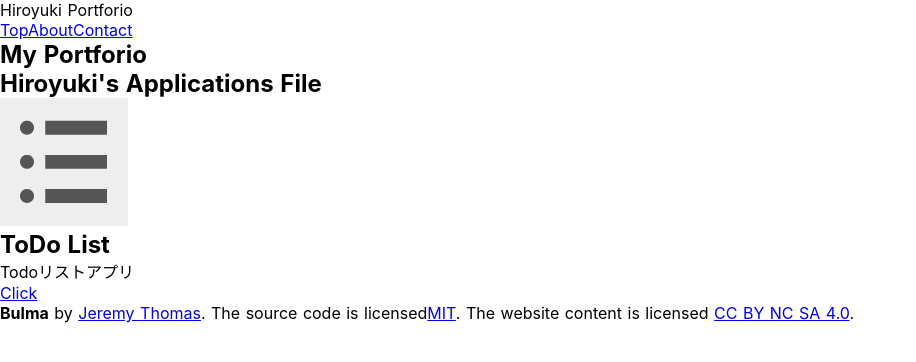
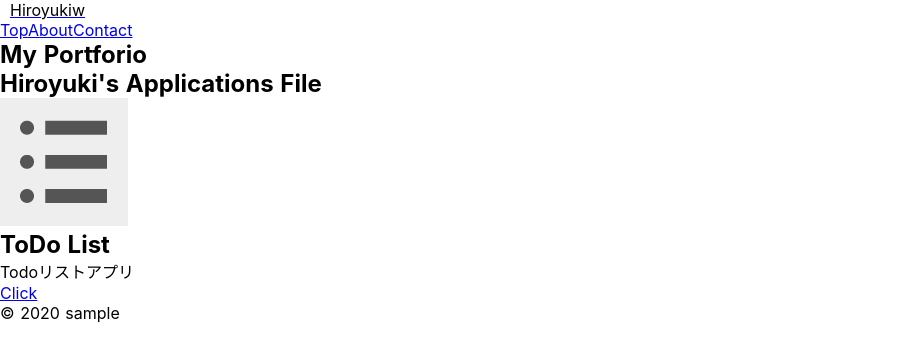
Before and after one commit to hiroyukiw/nuxt-project, a Nuxt app: page / in a window 1280 px wide. Shown: the top 362 px of the page, without its empty margins (0-916 px from the left). Built offline with nearby package versions, Linux system fonts and the light colour scheme.

Commit message:
Copyright Logo

```diff
--- a/components/Footers.vue
+++ b/components/Footers.vue
@@ -1,14 +1,20 @@
 <template lang="pug">
 footer.footer
   .content.has-text-centered
-    p
-      strong Bulma
-      |  by
-      a(href='https://jgthms.com') Jeremy Thomas
-      | . The source code is licensed
-      a(href='http://opensource.org/licenses/mit-license.php') MIT
-      | . The website content
-      |       is licensed
-      a(href='http://creativecommons.org/licenses/by-nc-sa/4.0/') CC BY NC SA 4.0
-      | .
+    p &copy; {{ now }} {{ copyright }}
 </template>
+
+<script>
+export default {
+  data: () => {
+    return {
+      now: '',
+      copyright: 'sample'
+    };
+  },
+  created: function() {
+    var d = new Date();
+    this.now = d.getFullYear();
+  }
+}
+</script>
--- a/components/Logo.vue
+++ b/components/Logo.vue
@@ -1,25 +1,55 @@
 <template>
-  <svg class="NuxtLogo" width="245" height="180" viewBox="0 0 452 342" xmlns="http://www.w3.org/2000/svg">
+  <nuxt-link to="/" class="logo-area">
+    <div class="logo">
+      <svg class="NuxtLogo" width="245" viewBox="0 0 452 342" xmlns="http://www.w3.org/2000/svg">
         <g fill="none" fill-rule="evenodd">
           <path
             d="M139 330l-1-2c-2-4-2-8-1-13H29L189 31l67 121 22-16-67-121c-1-2-9-14-22-14-6 0-15 2-22 15L5 303c-1 3-8 16-2 27 4 6 10 12 24 12h136c-14 0-21-6-24-12z"
             fill="#00C58E"
+            class="triangle01"
           />
           <path
             d="M447 304L317 70c-2-2-9-15-22-15-6 0-15 3-22 15l-17 28v54l39-67 129 230h-49a23 23 0 0 1-2 14l-1 1c-6 11-21 12-23 12h76c3 0 17-1 24-12 3-5 5-14-2-26z"
             fill="#108775"
+            class="triangle02"
           />
           <path
             d="M376 330v-1l1-2c1-4 2-8 1-12l-4-12-102-178-15-27h-1l-15 27-102 178-4 12a24 24 0 0 0 2 15c4 6 10 12 24 12h190c3 0 18-1 25-12zM256 152l93 163H163l93-163z"
             fill="#2F495E"
             fill-rule="nonzero"
+            class="triangle03"
           />
         </g>
       </svg>
+    </div>
+    <p>Hiroyukiw</p>
+  </nuxt-link>
 </template>
 <style>
+.logo-area {
+  display: flex;
+  justify-content: flex-start;
+  align-items: center;
+}
+.logo-area p {
+  color: black;
+}
+.logo {
+  width: 60px;
+  margin-right: 10px;
+}
 .NuxtLogo {
+  width: 100%;
   animation: 1s appear;
+}
+.triangle01 {
+  animation: 1s tri01;
+}
+.triangle02 {
+  animation: 1s tri02;
+}
+.triangle03 {
+  animation: 1s tri03;
 }
 
 @keyframes appear {
@@ -30,4 +60,30 @@
     opacity: 1;
   }
 }
+
+@keyframes tri01 {
+  0% {
+    transform: translateX(-40px);
+  }
+  100% {
+    transform: translateX(0px);
+  }
+}
+
+@keyframes tri02 {
+  0% {
+    transform: translateX(40px);
+  }
+  100% {
+    transform: translateX(0px);
+  }
+}
+@keyframes tri03 {
+  0% {
+    transform: translateY(40px);
+  }
+  100% {
+    transform: translateY(0px);
+  }
+}
 </style>
--- a/components/Navbar.vue
+++ b/components/Navbar.vue
@@ -3,7 +3,8 @@
   .container
     nav.navbar.is-white(role='navigation', aria-label='main navigation')
       .navbar-brand
-        .navbar-item.logo Hiroyuki Portforio
+        .navbar-item.logo
+          logo
         .navbar-burger(data-target='navMenu', @click="$store.commit('toggleMenu')", :class="{'is-active': $store.state.isMenuActive}")
           span
           span
@@ -16,7 +17,12 @@
 </template>
 
 <script>
+import Logo from '~/components/Logo.vue'
+
 export default {
+  components: {
+    Logo
+  },
   data: () => {
     return {isMenuActive: false}
   },
```
Lines whose indentation alone changed are shown as unchanged.
